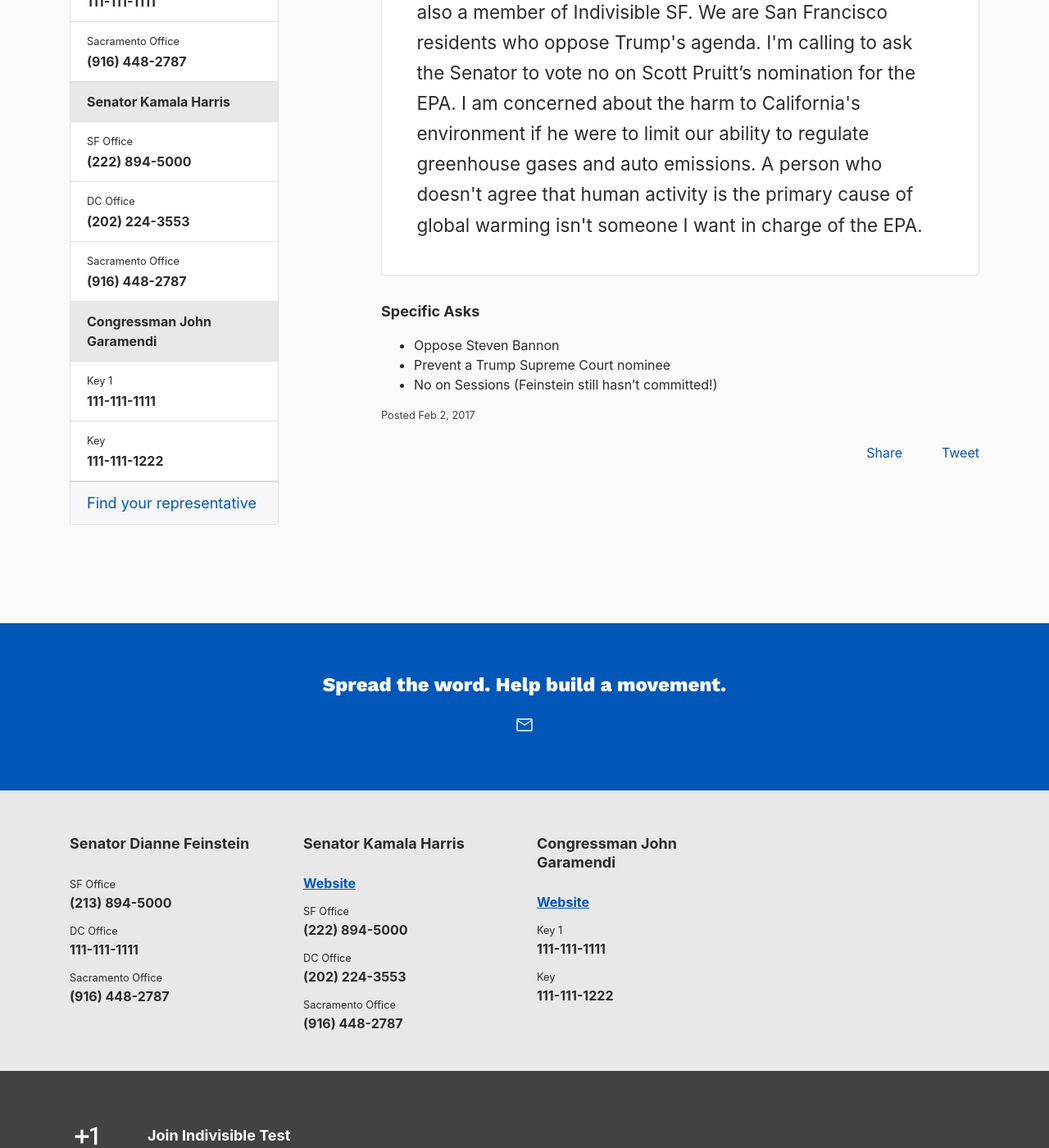
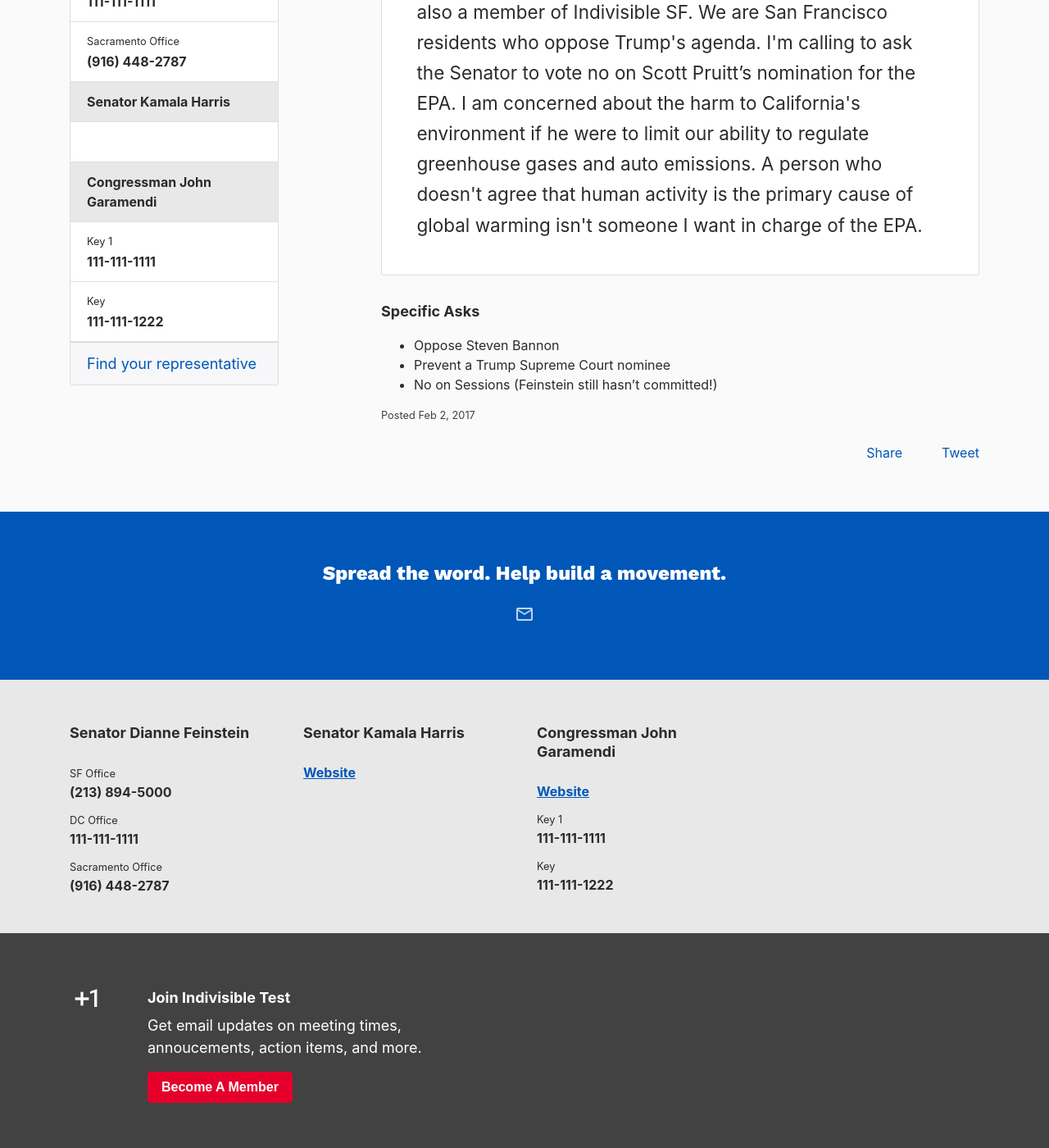
Before and after one commit to IndivisibleTemplate/BasicTemplate, a Jekyll site: the page built from _posts/2017-02-02-this-is-great.markdown, in a window 1280 px wide and 1400 px high, scrolled down 886 px. Shown: the whole window at 82% size. Built offline with Jekyll 4.4.1, drawn with Linux system fonts in a browser that asks for light colours; nearby versions of some CDN libraries; comment, search, counter and statistics services are not loaded.

Commit message:
Updated Sen Kamala Harris

```diff
--- a/_representatives/sen-kamala-harris.markdown
+++ b/_representatives/sen-kamala-harris.markdown
@@ -3,8 +3,6 @@
 date: 2017-02-04 02:01:00 Z
 main-image: "/uploads/karris.jpg"
 phone-numbers:
-  SF Office: "(222) 894-5000"
-  DC Office: "(202) 224-3553"
-  Sacramento Office: "(916) 448-2787"
+- DC: 111-111-1111
 website: https://www.harris.senate.gov/
 ---
```
